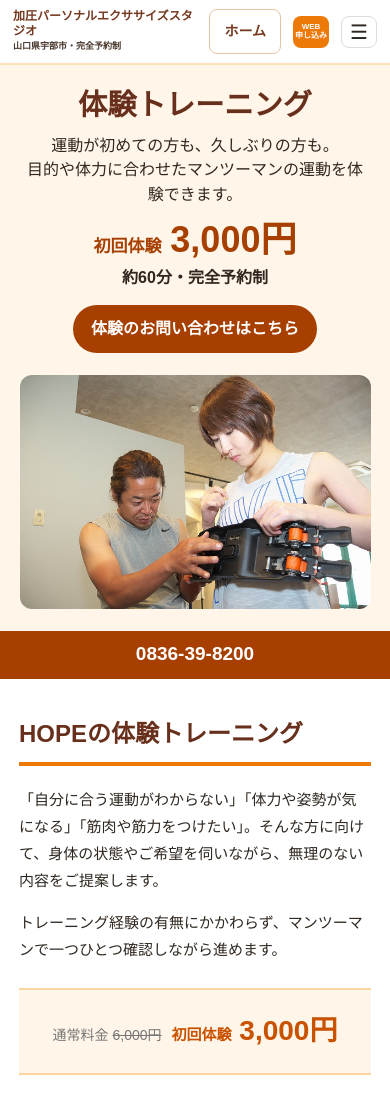
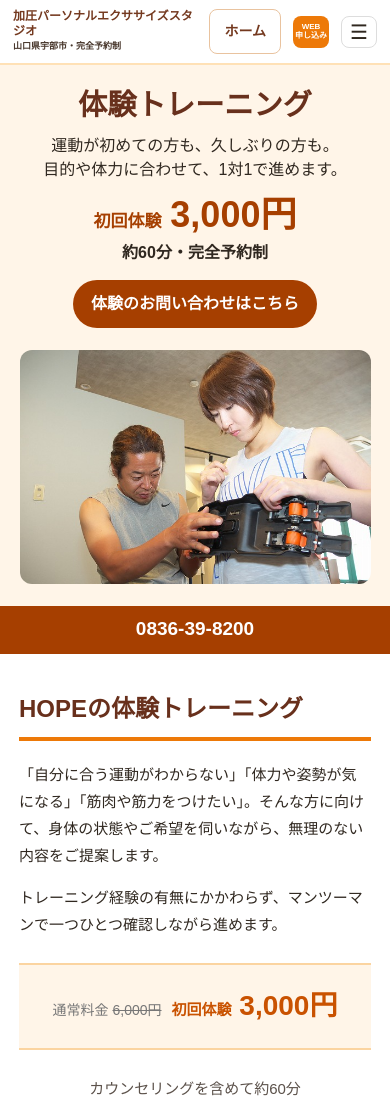
Before and after one commit to hopekotobuki2515-ux/hope-homepage, a plain HTML site: page experience.html in a window 390 px wide. Shown: the top 1100 px of the page. Drawn offline with Linux system fonts and the light colour scheme.

Commit message:
Avoid a trailing short line in the mobile trial introduction

```diff
--- a/experience.html
+++ b/experience.html
@@ -31,7 +31,7 @@
 #hope-trial-page .hero{padding:clamp(22px,4vw,44px) clamp(16px,5vw,38px);background:#fff5e8;color:var(--ink);text-align:center}
 #hope-trial-page .hero-copy{max-width:620px;margin:0 auto}
 #hope-trial-page .hero h1{margin:0;color:var(--deep);font-size:clamp(28px,7.5vw,54px);font-weight:900;line-height:1.25}
-#hope-trial-page .hero-copy p{margin:10px 0 0;font-size:clamp(16px,3.5vw,18px);line-height:1.55}
+#hope-trial-page .hero-copy p{margin:10px 0 0;font-size:clamp(16px,3.5vw,18px);line-height:1.55;text-wrap:balance}
 #hope-trial-page .hero-rate{display:flex;flex-wrap:wrap;align-items:baseline;justify-content:center;gap:0 .55rem;margin:10px 0 0;color:#a63f00;font-size:17px;font-weight:800;line-height:1.2}
 #hope-trial-page .hero-rate strong{font-size:clamp(36px,9vw,48px);font-weight:900;white-space:nowrap}
 #hope-trial-page .hero-copy .hero-details{margin-top:5px;font-weight:700}
@@ -101,7 +101,7 @@
 <section class="hero" aria-labelledby="hero-heading">
   <div class="hero-copy">
     <h1 id="hero-heading">体験トレーニング</h1>
-    <p>運動が初めての方も、久しぶりの方も。<br>目的や体力に合わせたマンツーマンの運動を体験できます。</p>
+    <p>運動が初めての方も、久しぶりの方も。<br>目的や体力に合わせて、1対1で進めます。</p>
     <div class="hero-rate"><span>初回体験</span> <strong>3,000円</strong></div>
     <p class="hero-details">約60分・完全予約制</p>
     <a class="hero-contact" href="#contact">体験のお問い合わせはこちら</a>
```
